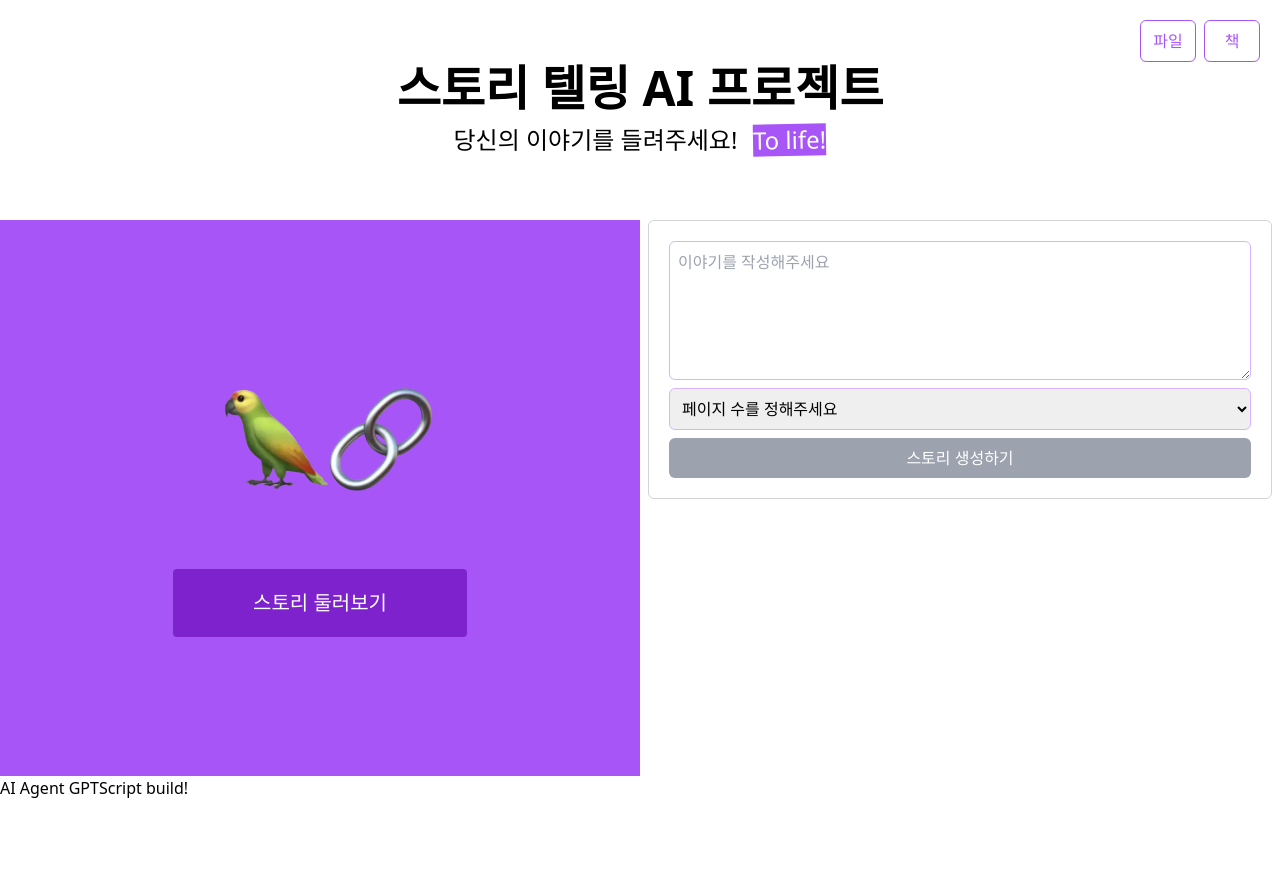
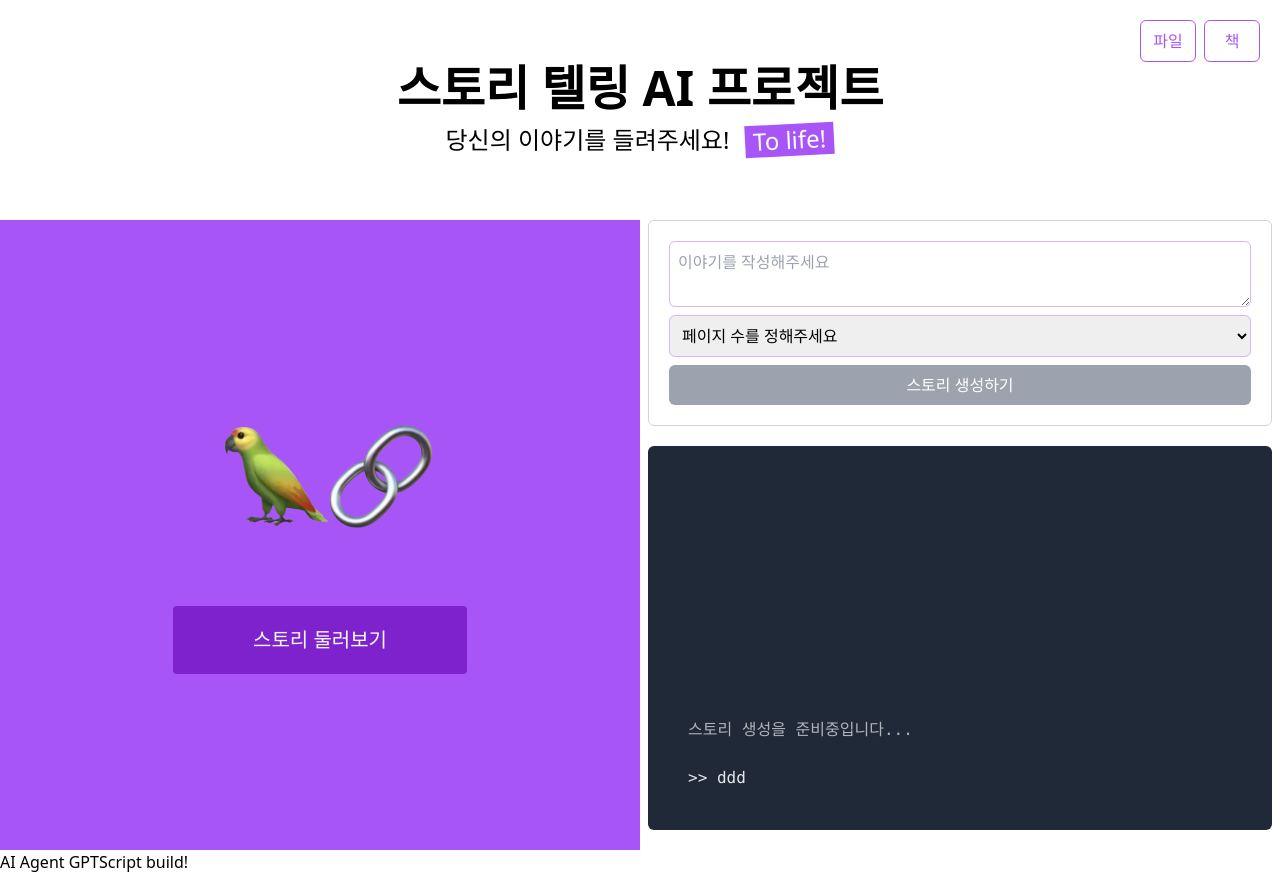
Before and after one commit to taeyun01/storyteller-ai, a Next.js app: page / in a window 1280 px wide. Before the commit the page ends 800 px from the top, so only its background shows below. Built offline with nearby package versions, Linux system fonts and the light colour scheme.

Commit message:
feat: 스토리 생성 서버측 구현 (GPTScript사용)

```diff
--- /dev/null
+++ b/app/api/run-script/route.ts
@@ -0,0 +1,53 @@
+import { NextRequest } from "next/server";
+import { RunEventType, RunOpts } from "@gptscript-ai/gptscript";
+import g from "@/lib/gptScriptIstance";
+
+const script = "app/api/run-script/story-book.gpt";
+
+export async function POST(request: NextRequest) {
+  const { story, pages, path } = await request.json();
+
+  console.log(story, pages, path);
+
+  const opts: RunOpts = {
+    disableCache: true, // 캐시 비활성화 (최신데이터만 사용)
+    // Example CLI command: gptscript ./story-book.gpt --story "A robot and a human become friends(로봇과 인간이 친구가 됩니다)" --pages 5 --path ./stories
+    input: `--story ${story} --pages ${pages} --path ${path}`,
+  };
+
+  try {
+    const encoder = new TextEncoder();
+    const stream = new ReadableStream({
+      async start(controller) {
+        try {
+          const run = await g.run(script, opts);
+          run.on(RunEventType.Event, (data) => {
+            controller.enqueue(
+              encoder.encode(`event: ${JSON.stringify(data)}\n\n`)
+            );
+          });
+
+          await run.text();
+          controller.close();
+        } catch (error) {
+          controller.error(error);
+          console.error("Error", error);
+        }
+      },
+    });
+
+    return new Response(stream, {
+      // 헤더를 사용하여 콘텐츠 전달
+      headers: {
+        "Content-Type": "text/event-stream",
+        "Cache-Control": "no-cache",
+        Connection: "keep-alive",
+      },
+    });
+  } catch (error) {
+    console.error(error);
+    return new Response(JSON.stringify({ error: error }), {
+      status: 500,
+    });
+  }
+}
--- a/components/ui/Header.tsx
+++ b/components/ui/Header.tsx
@@ -10,8 +10,8 @@
         <div className="flex justify-center whitespace-nowrap space-x-2 text-xl lg:space-x-4 lg:text-2xl">
           <h2>당신의 이야기를 들려주세요!</h2>
           <div className="relative">
-            <div className="bg-purple-500 -rotate-1">
-              <p className="relative text-white">To life!</p>
+            <div className="bg-purple-500 -rotate-3">
+              <p className="relative text-white px-2">To life!</p>
             </div>
           </div>
         </div>
--- a/components/ui/StoryWriter.tsx
+++ b/components/ui/StoryWriter.tsx
@@ -1,14 +1,46 @@
 "use client";
 
 import { useState } from "react";
+
+const storiesPath = "public/stories";
 
 //* 스토리 작성 폼
 const StoryWriter = () => {
   const [story, setStory] = useState<string>("");
   const [pages, setPages] = useState<number>();
+  const [progress, setProgress] = useState("");
+  const [runStarted, setRunStarted] = useState<boolean>(false);
+  const [runFinished, setRunFinished] = useState<boolean | null>(null);
+  const [currentTool, setCurrentTool] = useState("");
+
+  const runScript = async () => {
+    setRunStarted(true);
+    setRunFinished(false);
+
+    const response = await fetch("/api/run-script", {
+      method: "POST",
+      headers: {
+        "Content-Type": "application/json",
+      },
+      body: JSON.stringify({ story, pages, path: storiesPath }),
+    });
+
+    if (response.ok && response.body) {
+      // Handle streams from the API (API에서 스트림 처리)
+      // ...
+    }
+
+    // 스트리밍 실패 시
+    setRunFinished(true);
+    setRunStarted(false);
+    console.error(
+      "스트리밍을 시작하지 못했습니다. (Failed to start streaming)"
+    );
+  };
 
   return (
     <div className="flex flex-col w-full px-2">
+      {/* 스토리 생성 폼 */}
       <section className="flex-1 flex flex-col border border-gray-300 rounded-md p-5 space-y-2">
         <textarea
           value={story}
@@ -33,14 +65,47 @@
 
         <button
           className="disabled:bg-gray-400 disabled:cursor-not-allowed w-full bg-purple-500 text-white hover:bg-purple-600 rounded-md p-2 cursor-pointer"
-          disabled={!story || !pages}
+          disabled={!story || !pages || runStarted}
+          onClick={runScript}
         >
           스토리 생성하기
         </button>
       </section>
 
-      {/* progress */}
-      <section className="flex-1 pb-5 mt-5"></section>
+      <section className="flex-1 pb-5 mt-5">
+        {/* flex-col-reverse로 텍스트가 밑에서 부터 올라오게 만드는 트릭 */}
+        <div className="flex flex-col-reverse w-full space-y-2 bg-gray-800 rounded-md text-gray-200 font-mono p-10 h-96 overflow-y-auto">
+          <div>
+            {runFinished === null && (
+              <>
+                <p className="animate-pulse">스토리 생성을 준비중입니다...</p>
+                <br />
+              </>
+            )}
+            <span className="mr-5">{">>"} ddd</span>
+            {/** progress */}
+            {progress}
+          </div>
+
+          {/* Current Tool */}
+          {currentTool && (
+            <div className="py-10">
+              <span className="mr-5">{"--- [Current Tool] ---"}</span>
+              {currentTool}
+            </div>
+          )}
+
+          {/* Render Events */}
+          {runStarted && (
+            <div>
+              <span className="mr-5 animate-in">
+                {"--- [AI Storyteller Has Started] ---"}
+              </span>
+              {runStarted}
+            </div>
+          )}
+        </div>
+      </section>
     </div>
   );
 };
--- /dev/null
+++ b/lib/gptScriptIstance.ts
@@ -0,0 +1,7 @@
+import { GPTScript } from "@gptscript-ai/gptscript";
+
+const g = new GPTScript({
+  APIKey: process.env.OPENAI_API_KEY,
+});
+
+export default g;
```
Also changed, not shown: package.json (+6 -5 lines), 2 other files (tests, documents, lock files or other folders).
